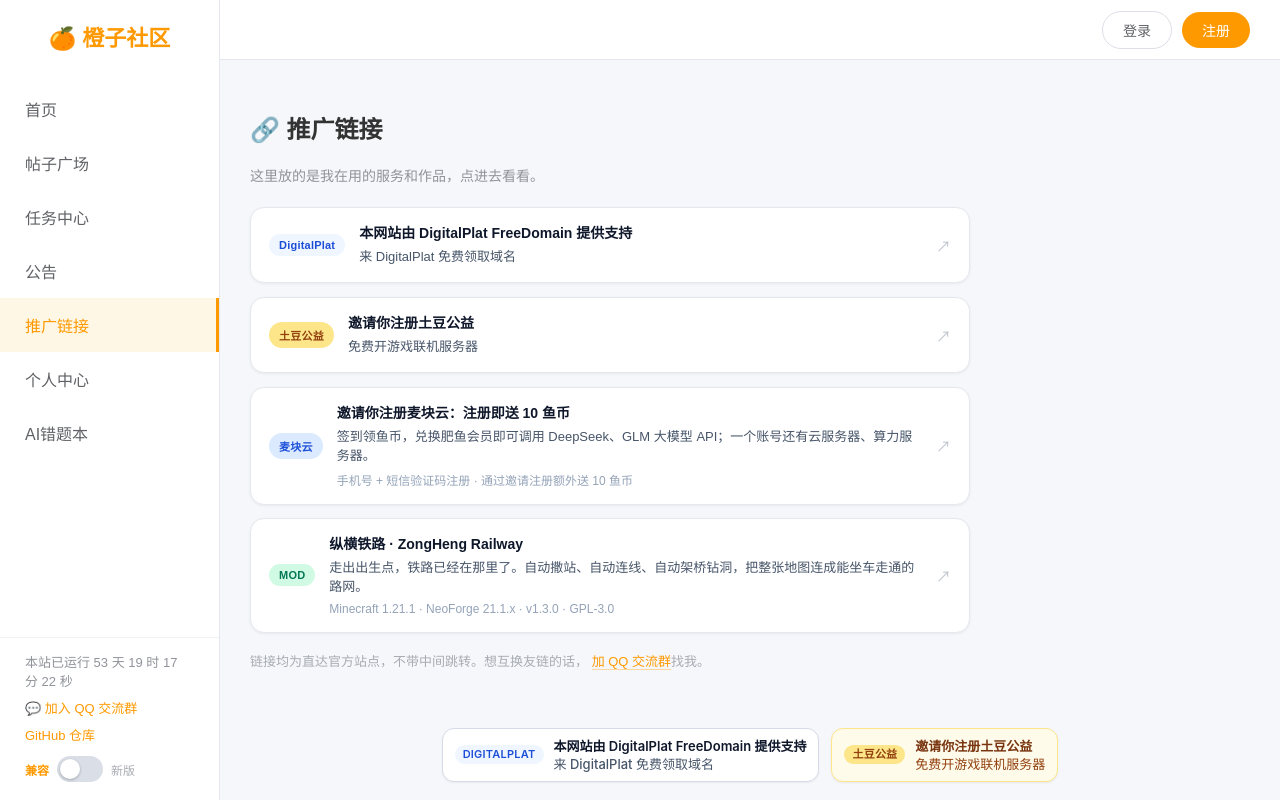
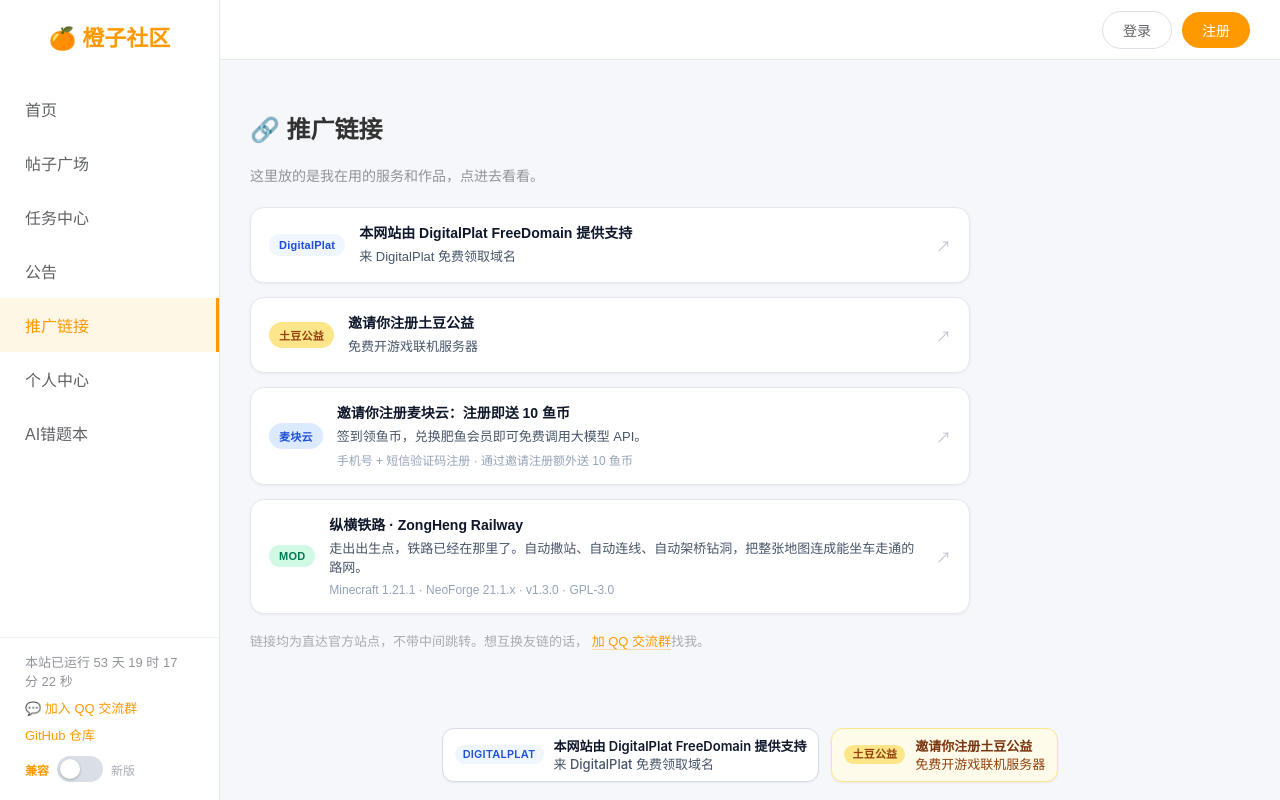
Before and after one commit to orange838/orange-community, a Vue app in the folder orange-frontend/: page /#/promo in a window 1280 px wide. Built offline with nearby package versions, Linux system fonts and the light colour scheme.

Commit message:
chore(frontend): 麦块云卡片描述精简为「即可免费调用大模型 API」

```diff
--- a/orange-frontend/src/view/Promo.vue
+++ b/orange-frontend/src/view/Promo.vue
@@ -65,7 +65,7 @@ const promos = [
     flyFrom: '',
     tag: '麦块云',
     title: '邀请你注册麦块云：注册即送 10 鱼币',
-    desc: '签到领鱼币，兑换肥鱼会员即可调用 DeepSeek、GLM 大模型 API；一个账号还有云服务器、算力服务器。',
+    desc: '签到领鱼币，兑换肥鱼会员即可免费调用大模型 API。',
     meta: '手机号 + 短信验证码注册 · 通过邀请注册额外送 10 鱼币',
     href: 'https://minekuai.cn/r/A6YPDVZG'
   },
```
